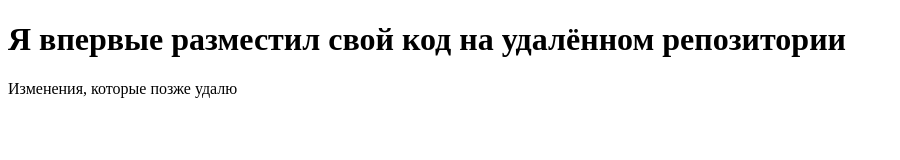
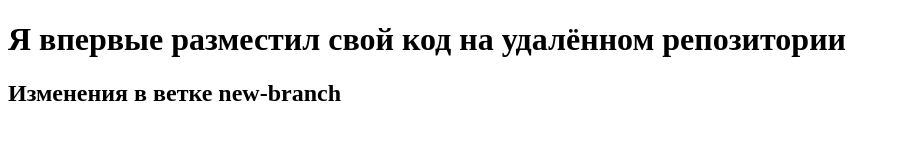
Before and after one commit to Dima2023kb/test_repo, a plain HTML site: page index.html in a window 1280 px wide. Shown: the whole page, without its empty margins (0-900 px from the left). Drawn offline with Linux system fonts and the light colour scheme.

Commit message:
add h2 in new-branch

```diff
--- a/index.html
+++ b/index.html
@@ -7,6 +7,6 @@
 </head>
 <body>
     <h1>Я впервые разместил свой код на удалённом репозитории</h1>
-    <p>Изменения, которые позже удалю</p>
+    <h2>Изменения в ветке new-branch</h2>
 </body>
 </html>
```
